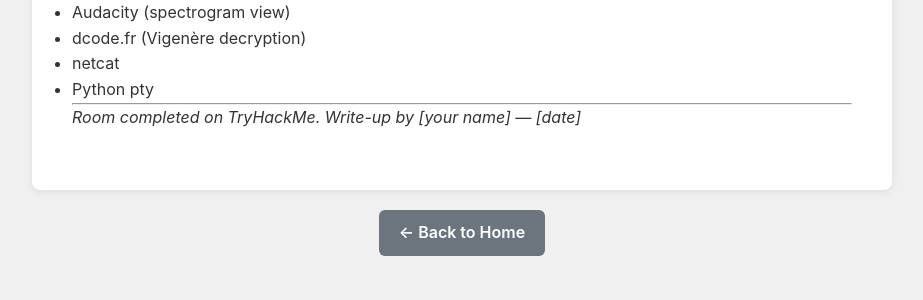
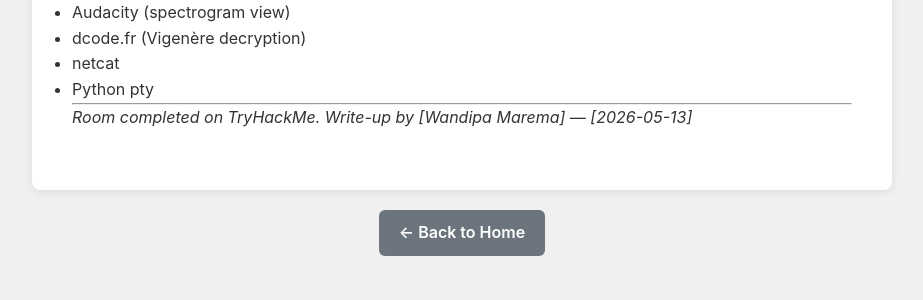
Before and after one commit to 1neWrld/1neWrld.github.io, a Jekyll site: the page built from _posts/2025-05-13-Break-Out-The-Cage.md, in a window 1280 px wide and 900 px high, scrolled down 5305 px. Shown: the part 367-667 px from the top of the window, without its empty margins (178-1101 px from the left). Built offline with Jekyll 4.4.1, drawn with Linux system fonts in a browser that asks for light colours; our own code applies the rules of GitHub Pages for plain Markdown files.

Commit message:
Update 2025-05-13-Break-Out-The-Cage.md

```diff
--- a/_posts/2025-05-13-Break-Out-The-Cage.md
+++ b/_posts/2025-05-13-Break-Out-The-Cage.md
@@ -233,4 +233,4 @@ cat /var/mail/root
 
 ---
 
-*Room completed on TryHackMe. Write-up by [your name] — [date]*
+*Room completed on TryHackMe. Write-up by [Wandipa Marema] — [2026-05-13]*
```
